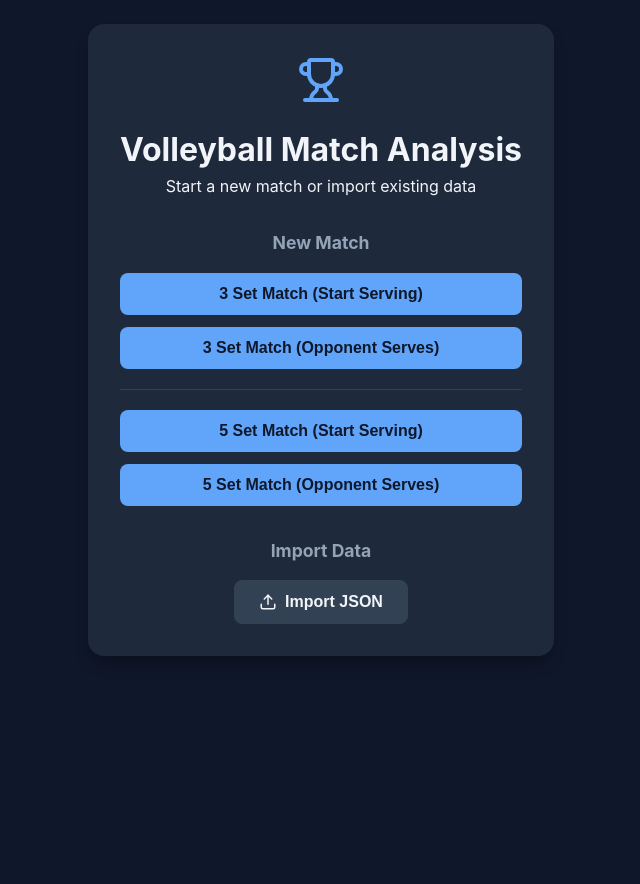
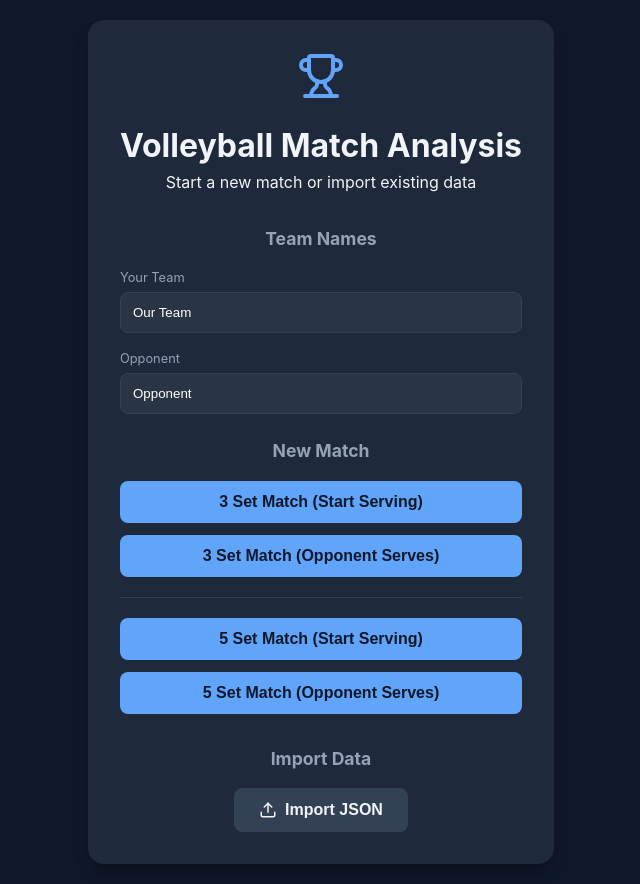
Before and after one commit to DuarteG06/volley_analyses, a React (Vite) app: page / in a window 1280 px wide. Shown: the whole page, without its empty margins (319-959 px from the left). Before the commit the page ends 800 px from the top, so only its background shows below. Built offline with nearby package versions, Linux system fonts and the light colour scheme.

Commit message:
teams now have names

```diff
--- a/src/App.tsx
+++ b/src/App.tsx
@@ -19,13 +19,15 @@ function App() {
     }
   }, [match]);
 
-  const startNewMatch = (type: MatchType, initialServer: Team) => {
+  const startNewMatch = (type: MatchType, initialServer: Team, ourTeamName: string, opponentTeamName: string) => {
     const newMatch: MatchData = {
       id: Date.now().toString(),
       type,
       status: 'playing',
       currentSetIndex: 0,
       initialServer,
+      ourTeamName,
+      opponentTeamName,
       sets: [{ ourScore: 0, opponentScore: 0, events: [], finished: false }],
     };
     setMatch(newMatch);
--- a/src/components/Analysis.tsx
+++ b/src/components/Analysis.tsx
@@ -31,6 +31,13 @@ interface Props {
 
 const Analysis: FC<Props> = ({ match, onReset, onUpdate }) => {
   const [viewSetIndex, setViewSetIndex] = useState<number | 'all'>('all');
+
+  const isMatchOver = useMemo(() => {
+    const ourSetsWon = match.sets.filter(s => s.finished && s.ourScore > s.opponentScore).length;
+    const opponentSetsWon = match.sets.filter(s => s.finished && s.opponentScore > s.ourScore).length;
+    const setsToWin = match.type === '3set' ? 2 : 3;
+    return ourSetsWon === setsToWin || opponentSetsWon === setsToWin;
+  }, [match.sets, match.type]);
 
   const selectedEvents = useMemo(() => {
     if (viewSetIndex === 'all') {
@@ -161,7 +168,14 @@ const Analysis: FC<Props> = ({ match, onReset, onUpdate }) => {
   return (
     <div className="analysis-container">
       <header className="analysis-header">
-        <h1>Match Analysis</h1>
+        <div style={{ display: 'flex', alignItems: 'center', gap: '0.5rem' }}>
+          {!isMatchOver && (
+            <button className="icon-button" onClick={() => onUpdate({ ...match, status: 'playing' })} title="Back to Match">
+              <ChevronLeft size={24} />
+            </button>
+          )}
+          <h1>Match Analysis</h1>
+        </div>
         <div className="header-actions">
           <button className="secondary" onClick={downloadJson}>
             <Download size={18} /> Export JSON
@@ -195,12 +209,12 @@ const Analysis: FC<Props> = ({ match, onReset, onUpdate }) => {
           <h3>Summary</h3>
           <div className="score-display">
             <div className="team">
-              <span className="name">US</span>
+              <span className="name">{match.ourTeamName}</span>
               <span className="val">{stats.ourPoints}</span>
             </div>
             <div className="div">:</div>
             <div className="team">
-              <span className="name">THEM</span>
+              <span className="name">{match.opponentTeamName}</span>
               <span className="val">{stats.opponentPoints}</span>
             </div>
           </div>
@@ -288,7 +302,7 @@ const Analysis: FC<Props> = ({ match, onReset, onUpdate }) => {
         </div>
       </div>
 
-      {match.status === 'playing' && (
+      {!isMatchOver && (
         <button className="primary-large" onClick={() => onUpdate({ ...match, status: 'playing' })}>
           <ChevronLeft size={18} /> Resume Match
         </button>
--- a/src/components/LiveMatch.tsx
+++ b/src/components/LiveMatch.tsx
@@ -128,13 +128,13 @@ const LiveMatch: FC<Props> = ({ match, onUpdate, onReset }) => {
 
       <div className="scoreboard">
         <div className={`team-score ${servingTeam === 'us' ? 'serving' : ''}`}>
-          <span className="team-name">OUR TEAM</span>
+          <span className="team-name">{match.ourTeamName}</span>
           <span className="score-value">{currentSet.ourScore}</span>
           {servingTeam === 'us' && <div className="serving-dot">● SERVING</div>}
         </div>
         <div className="score-divider">:</div>
         <div className={`team-score ${servingTeam === 'opponent' ? 'serving' : ''}`}>
-          <span className="team-name">OPPONENT</span>
+          <span className="team-name">{match.opponentTeamName}</span>
           <span className="score-value">{currentSet.opponentScore}</span>
           {servingTeam === 'opponent' && <div className="serving-dot">● SERVING</div>}
         </div>
@@ -142,10 +142,10 @@ const LiveMatch: FC<Props> = ({ match, onUpdate, onReset }) => {
 
       <div className="action-buttons">
         <button className="point-button our-point" onClick={() => handlePointScored('us')}>
-          OUR POINT
+          POINT {match.ourTeamName}
         </button>
         <button className="point-button opponent-point" onClick={() => handlePointScored('opponent')}>
-          OPPONENT POINT
+          POINT {match.opponentTeamName}
         </button>
       </div>
 
--- a/src/components/MatchSetup.tsx
+++ b/src/components/MatchSetup.tsx
@@ -1,14 +1,16 @@
-import { useRef, type FC, type ChangeEvent } from 'react';
+import { useRef, useState, type FC, type ChangeEvent } from 'react';
 import type { MatchData, MatchType, Team } from '../types';
 import { Upload, Trophy } from 'lucide-react';
 
 interface Props {
-  onStart: (type: MatchType, initialServer: Team) => void;
+  onStart: (type: MatchType, initialServer: Team, ourTeamName: string, opponentTeamName: string) => void;
   onImport: (data: MatchData) => void;
 }
 
 const MatchSetup: FC<Props> = ({ onStart, onImport }) => {
   const fileInputRef = useRef<HTMLInputElement>(null);
+  const [ourTeamName, setOurTeamName] = useState('Our Team');
+  const [opponentTeamName, setOpponentTeamName] = useState('Opponent');
 
   const handleImport = (e: ChangeEvent<HTMLInputElement>) => {
     const file = e.target.files?.[0];
@@ -35,19 +37,41 @@ const MatchSetup: FC<Props> = ({ onStart, onImport }) => {
 
         <div className="setup-options">
           <div className="setup-section">
+            <h3>Team Names</h3>
+            <div className="team-names-input" style={{ display: 'flex', flexDirection: 'column', gap: '1rem', marginBottom: '1.5rem' }}>
+              <div style={{ textAlign: 'left' }}>
+                <label style={{ fontSize: '0.8rem', color: 'var(--secondary)', display: 'block', marginBottom: '0.3rem' }}>Your Team</label>
+                <input
+                  type="text"
+                  value={ourTeamName}
+                  onChange={(e) => setOurTeamName(e.target.value)}
+                  style={{ width: '100%', padding: '0.75rem', borderRadius: '0.5rem', border: '1px solid var(--border)', background: 'rgba(255,255,255,0.05)', color: 'white' }}
+                />
+              </div>
+              <div style={{ textAlign: 'left' }}>
+                <label style={{ fontSize: '0.8rem', color: 'var(--secondary)', display: 'block', marginBottom: '0.3rem' }}>Opponent</label>
+                <input
+                  type="text"
+                  value={opponentTeamName}
+                  onChange={(e) => setOpponentTeamName(e.target.value)}
+                  style={{ width: '100%', padding: '0.75rem', borderRadius: '0.5rem', border: '1px solid var(--border)', background: 'rgba(255,255,255,0.05)', color: 'white' }}
+                />
+              </div>
+            </div>
+
             <h3>New Match</h3>
             <div className="button-group">
-              <button className="primary" onClick={() => onStart('3set', 'us')}>
+              <button className="primary" onClick={() => onStart('3set', 'us', ourTeamName, opponentTeamName)}>
                 3 Set Match (Start Serving)
               </button>
-              <button className="primary" onClick={() => onStart('3set', 'opponent')}>
+              <button className="primary" onClick={() => onStart('3set', 'opponent', ourTeamName, opponentTeamName)}>
                 3 Set Match (Opponent Serves)
               </button>
               <hr />
-              <button className="primary" onClick={() => onStart('5set', 'us')}>
+              <button className="primary" onClick={() => onStart('5set', 'us', ourTeamName, opponentTeamName)}>
                 5 Set Match (Start Serving)
               </button>
-              <button className="primary" onClick={() => onStart('5set', 'opponent')}>
+              <button className="primary" onClick={() => onStart('5set', 'opponent', ourTeamName, opponentTeamName)}>
                 5 Set Match (Opponent Serves)
               </button>
             </div>
--- a/src/types.ts
+++ b/src/types.ts
@@ -47,4 +47,6 @@ export interface MatchData {
   currentSetIndex: number;
   status: 'setup' | 'playing' | 'finished';
   initialServer: Team;
+  ourTeamName: string;
+  opponentTeamName: string;
 }
```
